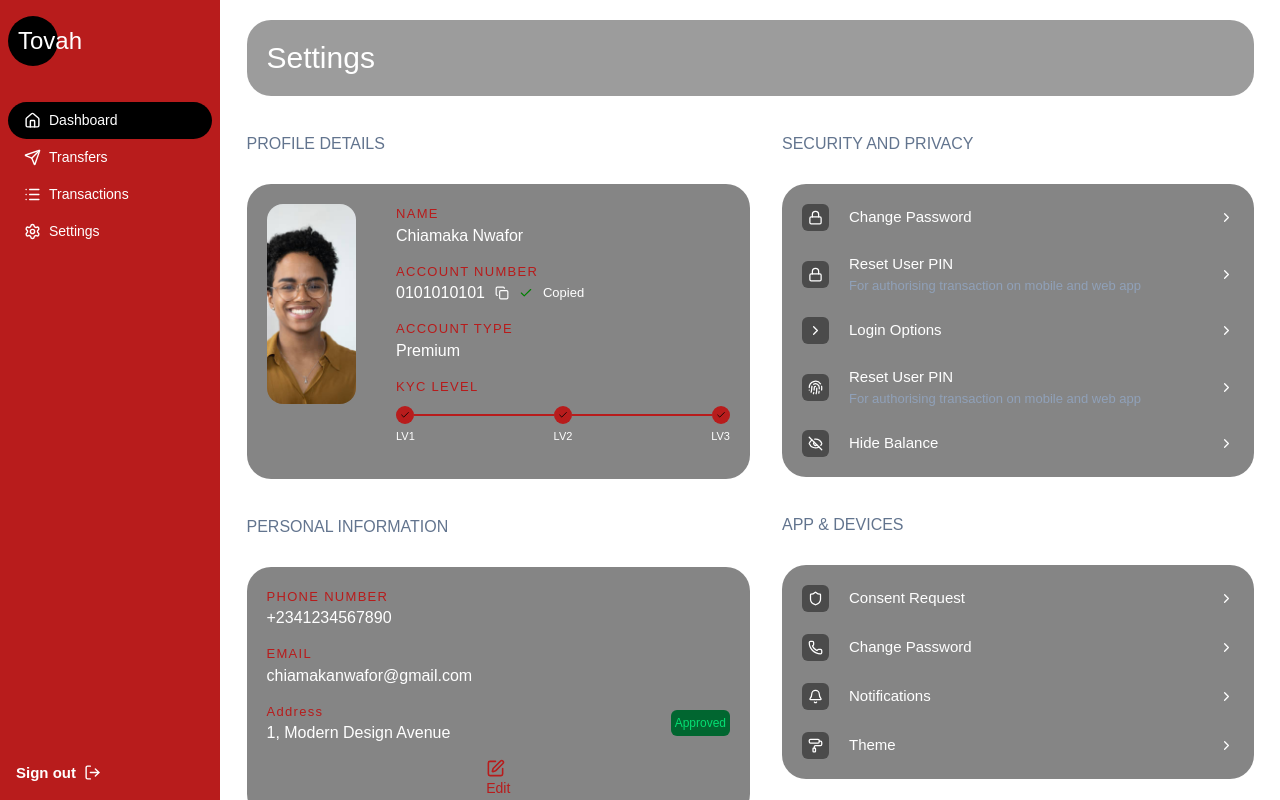
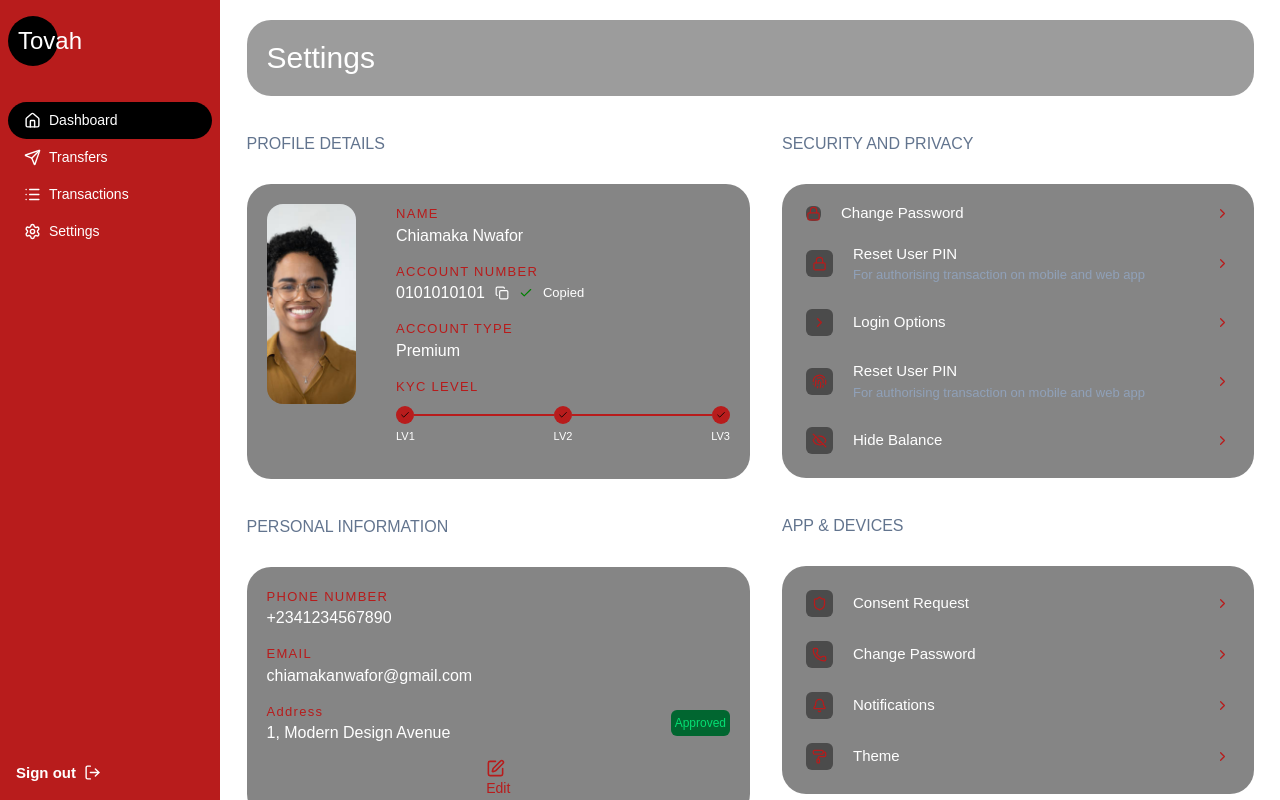
Before and after one commit to TomLayan1/dashboard, a Next.js app: page /dashboard/settings in a window 1280 px wide. Built offline with nearby package versions, Linux system fonts and the light colour scheme.

Commit message:
Added the app and devices section in the settings page

```diff
--- a/src/app/components/DashboardComponents/Settings/AppAndDevices.tsx
+++ b/src/app/components/DashboardComponents/Settings/AppAndDevices.tsx
@@ -10,45 +10,45 @@ export default function AppAndDevices() {
   return (
     <div>
       <p className="text-slate-500 mb-7">APP & DEVICES</p>
-      <div className=" flex flex-col gap-5.5 p-5 bg-[#3e3e3ea1] rounded-3xl">
-        <div className="flex items-center justify-between">
+      <div className=" flex flex-col gap-5. p-3 bg-[#3e3e3ea1] rounded-3xl">
+        <div className="flex items-center justify-between p-3 cursor-pointer rounded-md hover:bg-[#3e3e3ecf] duration-200 ease-in-out">
           <div className="flex items-center gap-5">
             <div className="bg-[#3e3e3ecf] flex items-center justify-center py-1.5 px-1.5 rounded-md">
-              <Shield size={15} />
+              <Shield size={15} color="#b81c1c" />
             </div>
             <p className="text-[15px]">Consent Request</p>
           </div>
-          <ChevronRight size={15} />
+          <ChevronRight size={15} color="#b81c1c" />
         </div>
 
-        <div className="flex items-center justify-between">
+        <div className="flex items-center justify-between p-3 cursor-pointer rounded-md hover:bg-[#3e3e3ecf] duration-200 ease-in-out">
           <div className="flex items-center gap-5">
             <div className="bg-[#3e3e3ecf] flex items-center justify-center py-1.5 px-1.5 rounded-md">
-              <PhoneIcon size={15} />
+              <PhoneIcon size={15} color="#b81c1c" />
             </div>
             <p className="text-[15px]">Change Password</p>
           </div>
-          <ChevronRight size={15} />
+          <ChevronRight size={15} color="#b81c1c" />
         </div>
 
-        <div className="flex items-center justify-between">
+        <div className="flex items-center justify-between p-3 cursor-pointer rounded-md hover:bg-[#3e3e3ecf] duration-200 ease-in-out">
           <div className="flex items-center gap-5">
             <div className="bg-[#3e3e3ecf] flex items-center justify-center py-1.5 px-1.5 rounded-md">
-              <Bell size={15} />
+              <Bell size={15} color="#b81c1c" />
             </div>
             <p className="text-[15px]">Notifications</p>
           </div>
-          <ChevronRight size={15} />
+          <ChevronRight size={15} color="#b81c1c" />
         </div>
 
-        <div className="flex items-center justify-between">
+        <div className="flex items-center justify-between p-3 cursor-pointer rounded-md hover:bg-[#3e3e3ecf] duration-200 ease-in-out">
           <div className="flex items-center gap-5">
             <div className="bg-[#3e3e3ecf] flex items-center justify-center py-1.5 px-1.5 rounded-md">
-              <PaintRoller size={15} />
+              <PaintRoller size={15} color="#b81c1c" />
             </div>
             <p className="text-[15px]">Theme</p>
           </div>
-          <ChevronRight size={15} />
+          <ChevronRight size={15} color="#b81c1c" />
         </div>
       </div>
     </div>
--- a/src/app/components/DashboardComponents/Settings/SecurityAndPrivacy.tsx
+++ b/src/app/components/DashboardComponents/Settings/SecurityAndPrivacy.tsx
@@ -9,57 +9,57 @@ export default function SecurityAndPrivacy() {
   return(
     <div>
       <p className="text-slate-500 mb-7">SECURITY AND PRIVACY</p>
-      <div className="w-full flex flex-col gap-5.5 p-5 bg-[#3e3e3ea1] rounded-3xl">
-        <div className="flex items-center justify-between">
+      <div className="w-full flex flex-col px-3 py-3 bg-[#3e3e3ea1] rounded-3xl">
+        <div className="flex items-center justify-between px-3 py-1.5 cursor-pointer rounded-md hover:bg-[#3e3e3ecf] duration-200 ease-in-out">
           <div className="flex items-center gap-5">
-            <div className="bg-[#3e3e3ecf] flex items-center justify-center py-1.5 px-1.5 rounded-md">
-              <LockIcon size={15} />
+            <div className="bg-[#3e3e3ecf] flex items-center justify-center rounded-md">
+              <LockIcon size={15} color="#b81c1c" />
             </div>
             <p className="text-[15px]">Change Password</p>
           </div>
-          <ChevronRight size={15} />
+          <ChevronRight size={15} color="#b81c1c" />
         </div>
-        <div className="flex items-center justify-between">
+        <div className="flex items-center justify-between px-3 py-[12.2px] cursor-pointer rounded-md hover:bg-[#3e3e3ecf] duration-200 ease-in-out">
           <div className="flex items-center gap-5">
             <div className="bg-[#3e3e3ecf] flex items-center justify-center py-1.5 px-1.5 rounded-md">
-              <LockIcon size={15} />
+              <LockIcon size={15} color="#b81c1c" />
             </div>
             <div>
               <p className="text-[15px]">Reset User PIN</p>
               <p className="text-[13px] text-slate-400">For authorising transaction on mobile and web app</p>
             </div>
           </div>
-          <ChevronRight size={15} />
+          <ChevronRight size={15} color="#b81c1c" />
         </div>
-        <div className="flex items-center justify-between">
+        <div className="flex items-center justify-between px-3 py-[12.2px] cursor-pointer rounded-md hover:bg-[#3e3e3ecf] duration-200 ease-in-out">
           <div className="flex items-center gap-5">
             <div className="bg-[#3e3e3ecf] flex items-center justify-center py-1.5 px-1.5 rounded-md">
-              <ChevronRight size={15} />
+              <ChevronRight size={15} color="#b81c1c" />
             </div>
             <p className="text-[15px]">Login Options</p>
           </div>
-          <ChevronRight size={15} />
+          <ChevronRight size={15} color="#b81c1c" />
         </div>
-        <div className="flex items-center justify-between">
+        <div className="flex items-center justify-between px-3 py-[12.2px] cursor-pointer rounded-md hover:bg-[#3e3e3ecf] duration-200 ease-in-out">
           <div className="flex items-center gap-5">
             <div className="bg-[#3e3e3ecf] flex items-center justify-center py-1.5 px-1.5 rounded-md">
-              <Fingerprint size={15} />
+              <Fingerprint size={15} color="#b81c1c" />
             </div>
             <div>
               <p className="text-[15px]">Reset User PIN</p>
               <p className="text-[13px] text-slate-400">For authorising transaction on mobile and web app</p>
             </div>
           </div>
-          <ChevronRight size={15} />
+          <ChevronRight size={15} color="#b81c1c" />
         </div>
-        <div className="flex items-center justify-between">
+        <div className="flex items-center justify-between px-3 py-[12.2px] cursor-pointer rounded-md hover:bg-[#3e3e3ecf] duration-200 ease-in-out">
           <div className="flex items-center gap-5">
             <div className="bg-[#3e3e3ecf] flex items-center justify-center py-1.5 px-1.5 rounded-md">
-              <EyeOffIcon size={15} />
+              <EyeOffIcon size={15} color="#b81c1c" />
             </div>
             <p className="text-[15px]">Hide Balance</p>
           </div>
-          <ChevronRight size={15} />
+          <ChevronRight size={15} color="#b81c1c" />
         </div>
       </div>
     </div>
```
